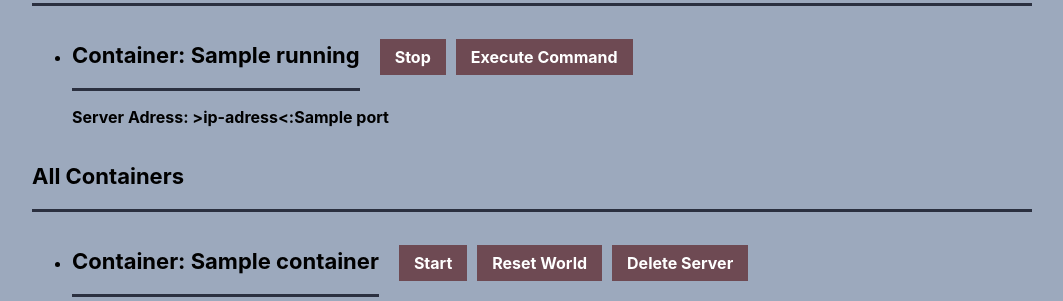
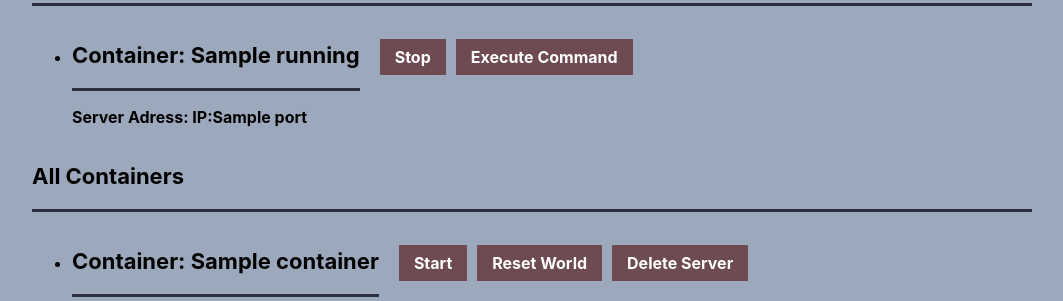
Before and after one commit to samuel-kuhn/Minecraft-Manager, a Flask app: template templates/containers.html in a window 1280 px wide. Shown: the part 192-493 px from the top of the page, without its empty margins (108-1171 px from the left). Run offline with Flask 3, Linux system fonts and the light colour scheme; the visitor is signed in with stand-in values (Sample User, id 1); the template is opened without the code that fills it: most values are stand-ins (such as "Sample title", 1, 10 or a date in 2020).

Commit message:
Update containers.html

```diff
--- a/templates/containers.html
+++ b/templates/containers.html
@@ -25,7 +25,7 @@
                 </div>
             </div>
         </div>
-        <h3>Server Adress: &gt;ip-adress&lt;:{{ running[id]['port'] }}</h3>
+        <h3>Server Adress: IP:{{ running[id]['port'] }}</h3>
     </li>
     {% endfor %}
 
```
